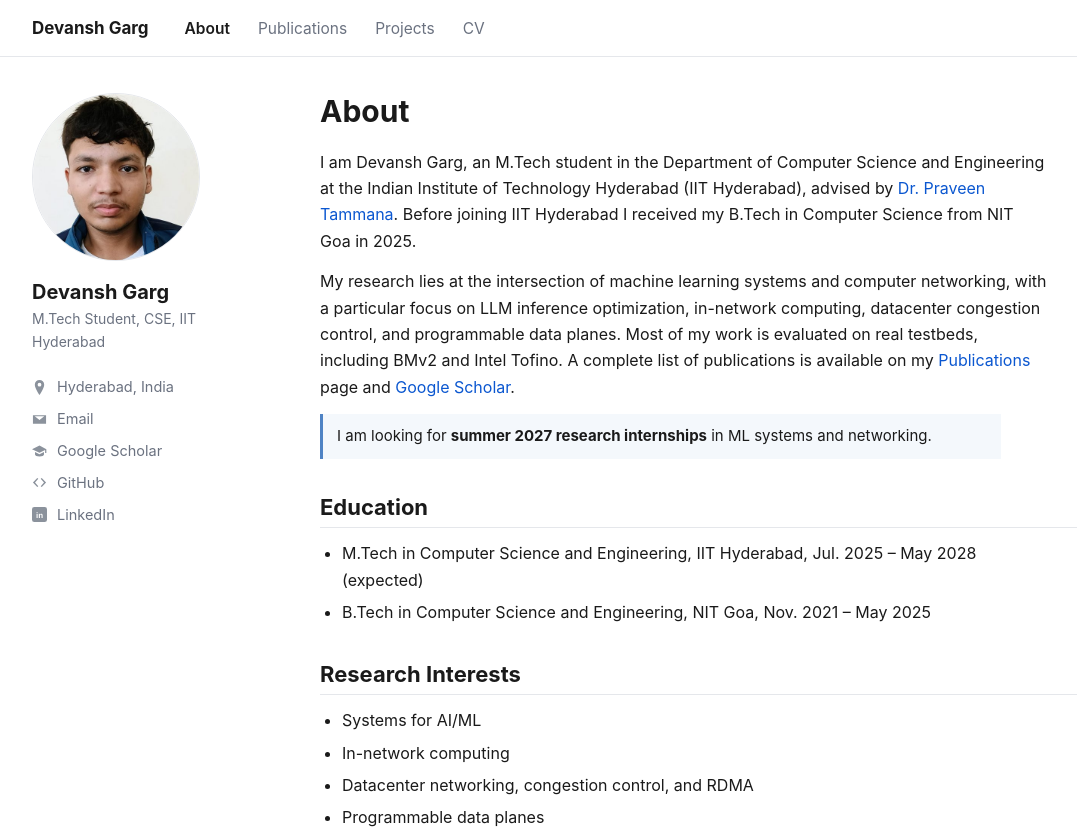
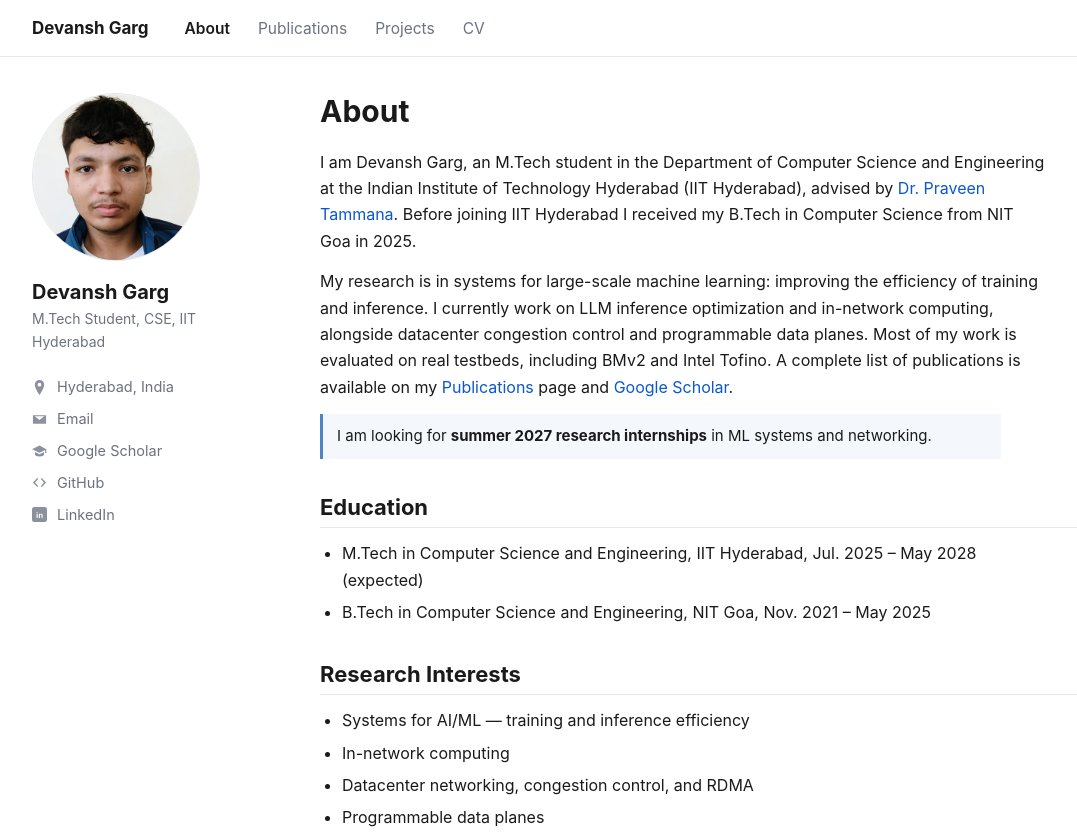
Before and after one commit to garg-tech/garg-tech.github.io, a plain HTML site: page index.html in a window 1280 px wide. Shown: the top 834 px of the page, without its empty margins (72-1149 px from the left). Drawn offline with Linux system fonts and the light colour scheme.

Commit message:
Widen research interests to training and inference
Research interests now lead with improving the efficiency of training and
inference, rather than inference alone, with networking listed as a separate
area instead of half the identity. Updated in the CV source, the CV page,
the About section, the interests list, and both meta descriptions.

```diff
--- a/index.html
+++ b/index.html
@@ -4,11 +4,11 @@
 <meta charset="utf-8">
 <meta name="viewport" content="width=device-width, initial-scale=1">
 <title>Devansh Garg — Systems for Large-Scale Machine Learning</title>
-<meta name="description" content="Devansh Garg, M.Tech student at IIT Hyderabad, working on systems for large-scale machine learning: efficient inference, in-network computing, and datacenter networking.">
+<meta name="description" content="Devansh Garg, M.Tech student at IIT Hyderabad, working on systems for large-scale machine learning: training and inference efficiency, in-network computing, and datacenter networking.">
 <link rel="canonical" href="https://garg-tech.github.io/">
 <meta property="og:type" content="website">
 <meta property="og:title" content="Devansh Garg">
-<meta property="og:description" content="Systems for large-scale machine learning: efficient inference, in-network computing, and datacenter networking. M.Tech, IIT Hyderabad.">
+<meta property="og:description" content="Systems for large-scale machine learning: training and inference efficiency, in-network computing, and datacenter networking. M.Tech, IIT Hyderabad.">
 <meta property="og:url" content="https://garg-tech.github.io/">
 <meta property="og:image" content="https://garg-tech.github.io/assets/img/headshot.jpg">
 <meta name="twitter:card" content="summary">
@@ -53,9 +53,9 @@
     <a href="https://praveenabt.github.io/" target="_blank" rel="noopener">Dr. Praveen Tammana</a>. Before joining IIT Hyderabad
     I received my B.Tech in Computer Science from NIT Goa in 2025.</p>
 
-    <p>My research lies at the intersection of machine learning systems and computer networking, with a
-    particular focus on LLM inference optimization, in-network computing, datacenter congestion control,
-    and programmable data planes. Most of my work is evaluated on real testbeds, including BMv2 and
+    <p>My research is in systems for large-scale machine learning: improving the efficiency of training
+    and inference. I currently work on LLM inference optimization and in-network computing, alongside
+    datacenter congestion control and programmable data planes. Most of my work is evaluated on real testbeds, including BMv2 and
     Intel Tofino. A complete list of publications is available on my
     <a href="/publications/">Publications</a> page and
     <a href="https://scholar.google.com/citations?user=S8D1MAkAAAAJ" target="_blank" rel="noopener">Google Scholar</a>.</p>
@@ -71,7 +71,7 @@
 
     <h2>Research Interests</h2>
     <ul>
-      <li>Systems for AI/ML</li>
+      <li>Systems for AI/ML — training and inference efficiency</li>
       <li>In-network computing</li>
       <li>Datacenter networking, congestion control, and RDMA</li>
       <li>Programmable data planes</li>
```
Also changed, not shown: cv/index.html (+3 -2 lines), 1 other file.
